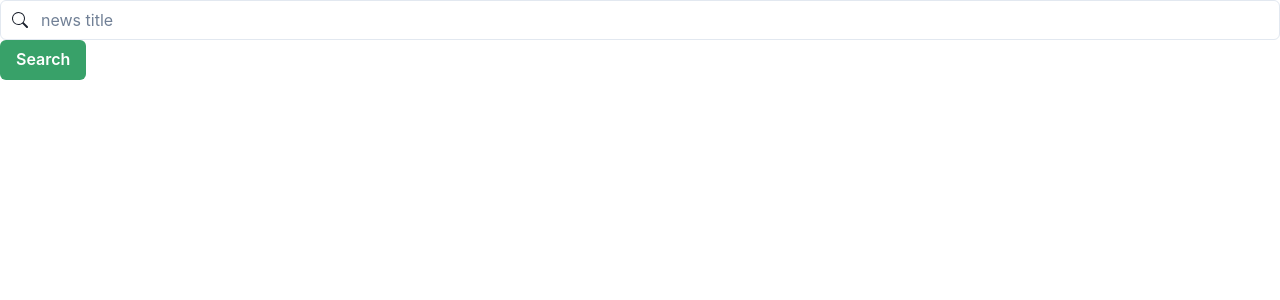
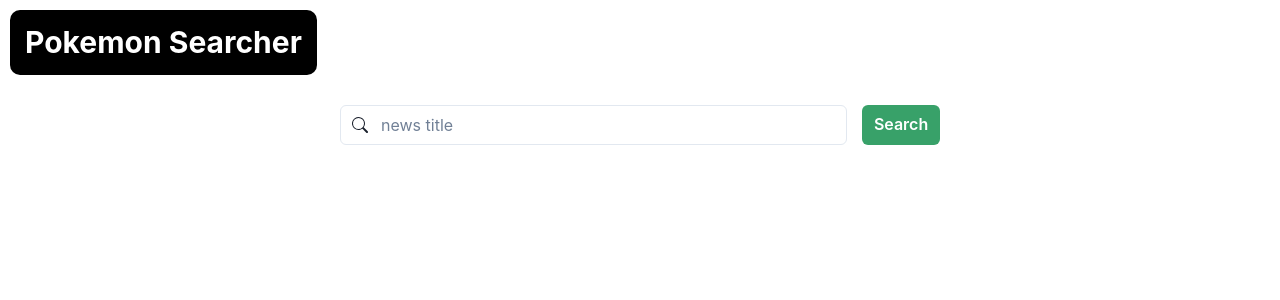
Before and after one commit to Sam44323/pokemon-search, a React (Vite) app: page / in a window 1280 px wide. Shown: the top 300 px of the page. Built offline with nearby package versions, Linux system fonts and the light colour scheme.

Commit message:
add: added title for poke-searcher

```diff
--- a/src/App.tsx
+++ b/src/App.tsx
@@ -1,8 +1,13 @@
 import React from "react";
-import Router from './Router.tsx'
+import Router from "./Router";
 
 const App: React.FC = () => {
-  return <Router/>;
+  return (
+    <div>
+      <h1 className="pokemon-searcher-title">Pokemon Searcher</h1>
+      <Router />
+    </div>
+  );
 };
 
 export default App;
--- a/src/index.css
+++ b/src/index.css
@@ -1,6 +1,18 @@
 html,
 body {
   margin: 0;
- min-height: 100vh;
+  min-height: 100vh;
   font-family: Inter, Avenir, Helvetica, Arial, sans-serif;
 }
+
+.pokemon-searcher-title{
+  padding: 10px 15px;
+  border-radius: 10px;
+  margin: 10px 0;
+  margin-left: 10px;
+  font-size: 30px;
+  font-weight: bold;
+  background-color: black;
+  color: #fff;
+  width: fit-content;
+}
--- a/src/pages/Main/Main.module.scss
+++ b/src/pages/Main/Main.module.scss
@@ -0,0 +1,11 @@
+.MainContainer {
+  .SearchContainer {
+    display: flex;
+    max-width: 600px;
+    margin: 0 auto;
+    margin-top: 30px;
+    .Button {
+      margin-left: 15px;
+    }
+  }
+}
--- a/src/pages/Pokemon/Pokemon.tsx
+++ b/src/pages/Pokemon/Pokemon.tsx
@@ -2,7 +2,7 @@
 import styles from "./Pokemon.module.scss";
 
 const Pokemon: React.FC = () => {
-  return <div>Pokemon</div>;
+  return <div className={styles.PokemonContainer}>Pokemon</div>;
 };
 
 export default Pokemon;
```
Also changed, not shown: src/pages/Main/Main.tsx (+6 -4 lines).
